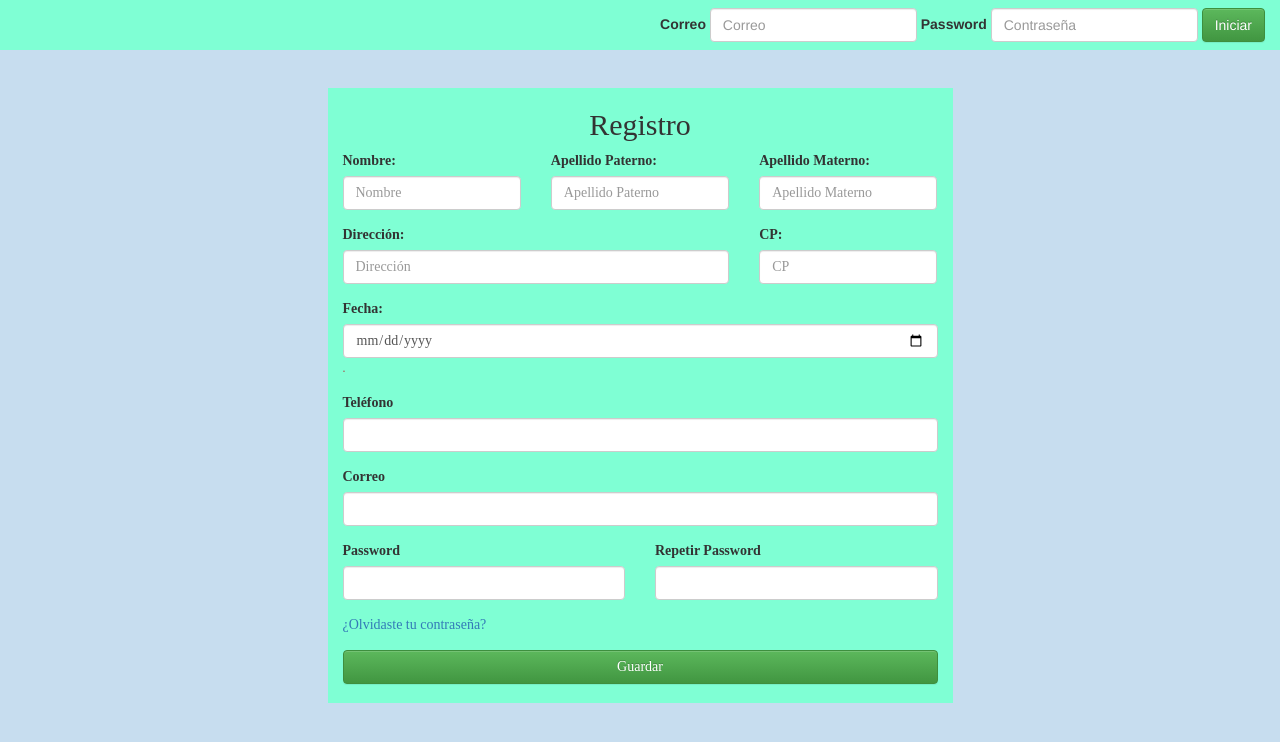
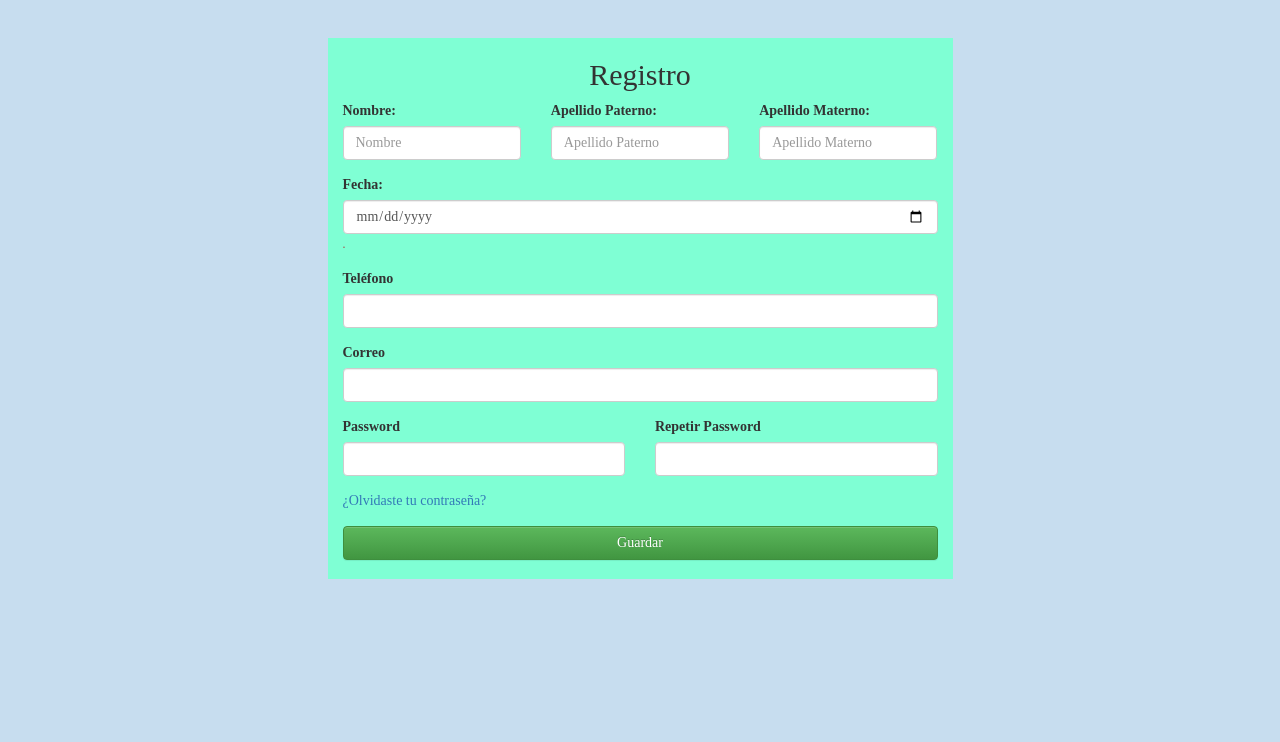
Before and after one commit to Neri161/anervinyl, a PHP site: page /app/Views/registro.php in a window 1280 px wide. Shown: the top 742 px of the page. Run offline with PHP 8.4, Linux system fonts and the light colour scheme.

Commit message:
registro

```diff
--- a/app/Views/registro.php
+++ b/app/Views/registro.php
@@ -6,36 +6,18 @@
           content="width=device-width, user-scalable=no, initial-scale=1.0, maximum-scale=1.0, minimum-scale=1.0">
     <meta http-equiv="X-UA-Compatible" content="ie=edge">
     <title>Registro</title>
+    <!-- Latest compiled and minified CSS -->
+    <link rel="stylesheet" href="https://maxcdn.bootstrapcdn.com/bootstrap/3.3.7/css/bootstrap.min.css" integrity="sha384-BVYiiSIFeK1dGmJRAkycuHAHRg32OmUcww7on3RYdg4Va+PmSTsz/K68vbdEjh4u" crossorigin="anonymous">
+    <!-- Optional theme -->
+    <link rel="stylesheet" href="https://maxcdn.bootstrapcdn.com/bootstrap/3.3.7/css/bootstrap-theme.min.css" integrity="sha384-rHyoN1iRsVXV4nD0JutlnGaslCJuC7uwjduW9SVrLvRYooPp2bWYgmgJQIXwl/Sp" crossorigin="anonymous">
+    <link rel="stylesheet" type="text/css" href="../../public/css/index.css">
 </head>
 <body>
-<!-- Latest compiled and minified CSS -->
-<link rel="stylesheet" href="https://maxcdn.bootstrapcdn.com/bootstrap/3.3.7/css/bootstrap.min.css" integrity="sha384-BVYiiSIFeK1dGmJRAkycuHAHRg32OmUcww7on3RYdg4Va+PmSTsz/K68vbdEjh4u" crossorigin="anonymous">
 
-<!-- Optional theme -->
-<link rel="stylesheet" href="https://maxcdn.bootstrapcdn.com/bootstrap/3.3.7/css/bootstrap-theme.min.css" integrity="sha384-rHyoN1iRsVXV4nD0JutlnGaslCJuC7uwjduW9SVrLvRYooPp2bWYgmgJQIXwl/Sp" crossorigin="anonymous">
-<link rel="stylesheet" type="text/css" href="../../public/css/index.css">
-<!-- Optional theme -->
-<link rel="stylesheet" href="https://maxcdn.bootstrapcdn.com/bootstrap/3.3.7/css/bootstrap-theme.min.css" integrity="sha384-rHyoN1iRsVXV4nD0JutlnGaslCJuC7uwjduW9SVrLvRYooPp2bWYgmgJQIXwl/Sp" crossorigin="anonymous">
-<div class="nav" id="login">
-    <div class="col-md-12 " id="central">
-        <form class="navbar-form navbar-right" action="login.php" method="post">
-            <div class="form-group">
-                <label for="correo">Correo</label>
-                <input class="form-control" type="email" name="email" id="email" placeholder="Correo" required>
-                <div class="form-group">
-                    <label for="correo">Password</label>
-                    <input class="form-control" type="password" name="pass" id="pass" placeholder="Contraseña" required>
-                </div>
-                <div class="form-group">
-                    <button  class="btn btn-success form-control" id="inicio">Iniciar</button>
-                </div>
-            </div>
-        </form>
-    </div>
-</div>
+
 <div class="col-md-12 hola" id="Form" style="margin-top: 3%;margin-bottom: 3%;">
     <div class="col-md-6 col-md-offset-3 tercera color-texto" id="Formulario">
-        <form id="mi-primer-form" class="mi-primer-clase" action="registro.php" method="post">
+        <form id="mi-primer-form" class="mi-primer-clase" action="index.php?controller=Usuario&action=verificarRegistro" method="post">
             <div class="row" id="col">
                 <h2 class="text-center">Registro</h2>
                 <div class="col-md-4">
@@ -47,27 +29,13 @@
                 <div class="col-md-4">
                     <div class="form-group">
                         <label for="apellido-paterno">Apellido Paterno: </label>
-                        <input type="text" name="apellido-paterno" id="apellido-paterno" class="form-control" placeholder="Apellido Paterno" required>
+                        <input type="text" name="paterno" id="apellido-paterno" class="form-control" placeholder="Apellido Paterno" required>
                     </div>
                 </div>
                 <div class="col-md-4">
                     <div class="form-group">
                         <label for="apellido-Materno">Apellido Materno: </label>
-                        <input type="text" name="apellido-Materno" id="apellido-Materno" class="form-control" placeholder="Apellido Materno" required>
-                    </div>
-                </div>
-            </div>
-            <div class="row">
-                <div class="col-md-8">
-                    <div class="form-group">
-                        <label for="direccion">Dirección: </label>
-                        <input type="text" name="direccion" id="direccion" class="form-control" placeholder="Dirección" required>
-                    </div>
-                </div>
-                <div class="col-md-4">
-                    <div class="form-group">
-                        <label for="cp">CP:</label>
-                        <input type="text" name="cp" id="cp" class="form-control" placeholder="CP" required>
+                        <input type="text" name="materno" id="apellido-Materno" class="form-control" placeholder="Apellido Materno" required>
                     </div>
                 </div>
             </div>
```
Also changed, not shown: app/Controllers/UsuarioController.php (+17 -1 lines), app/Models/Conexion.php (added, +15 -0 lines), app/Models/Usuario.php (added, +28 -0 lines), app/Views/inicio.php (added, +52 -0 lines).
